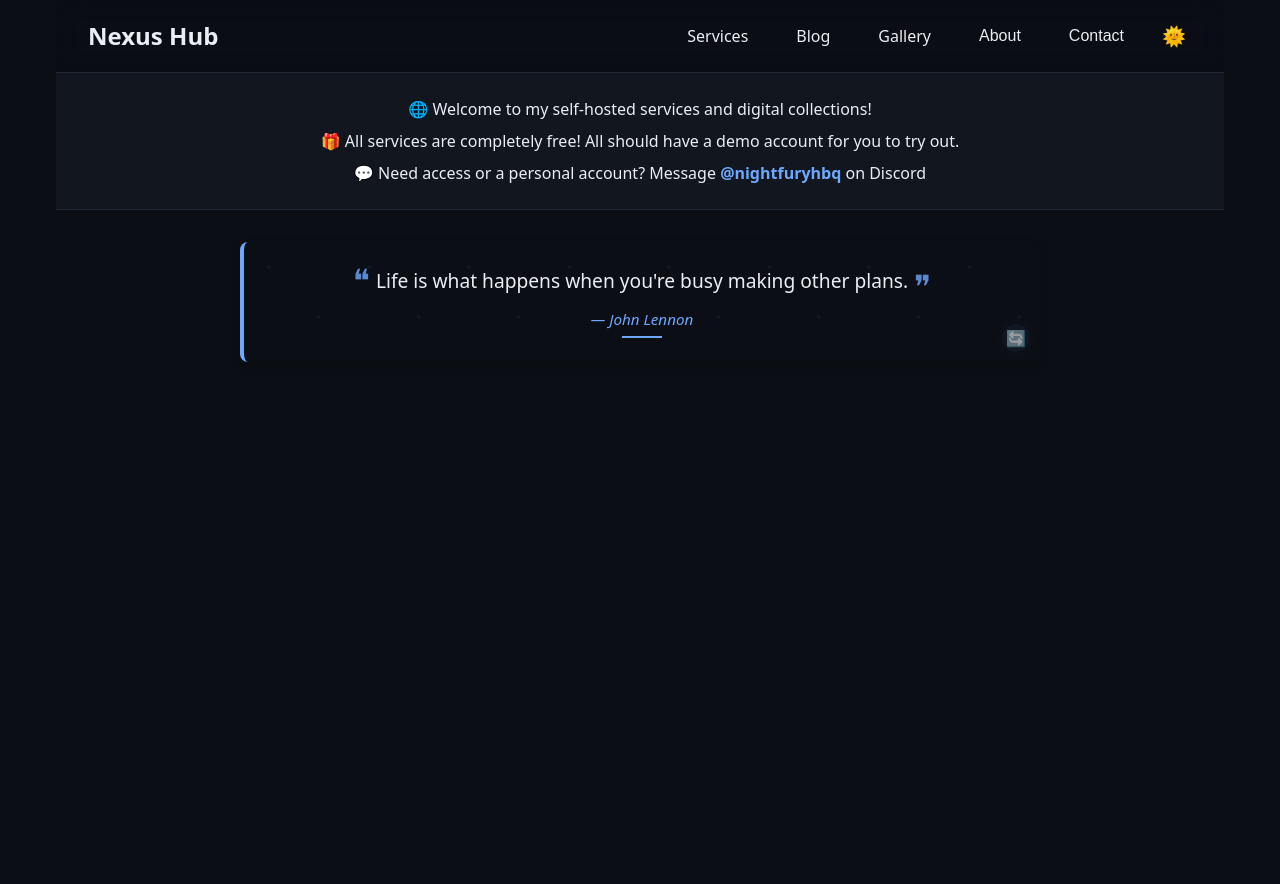
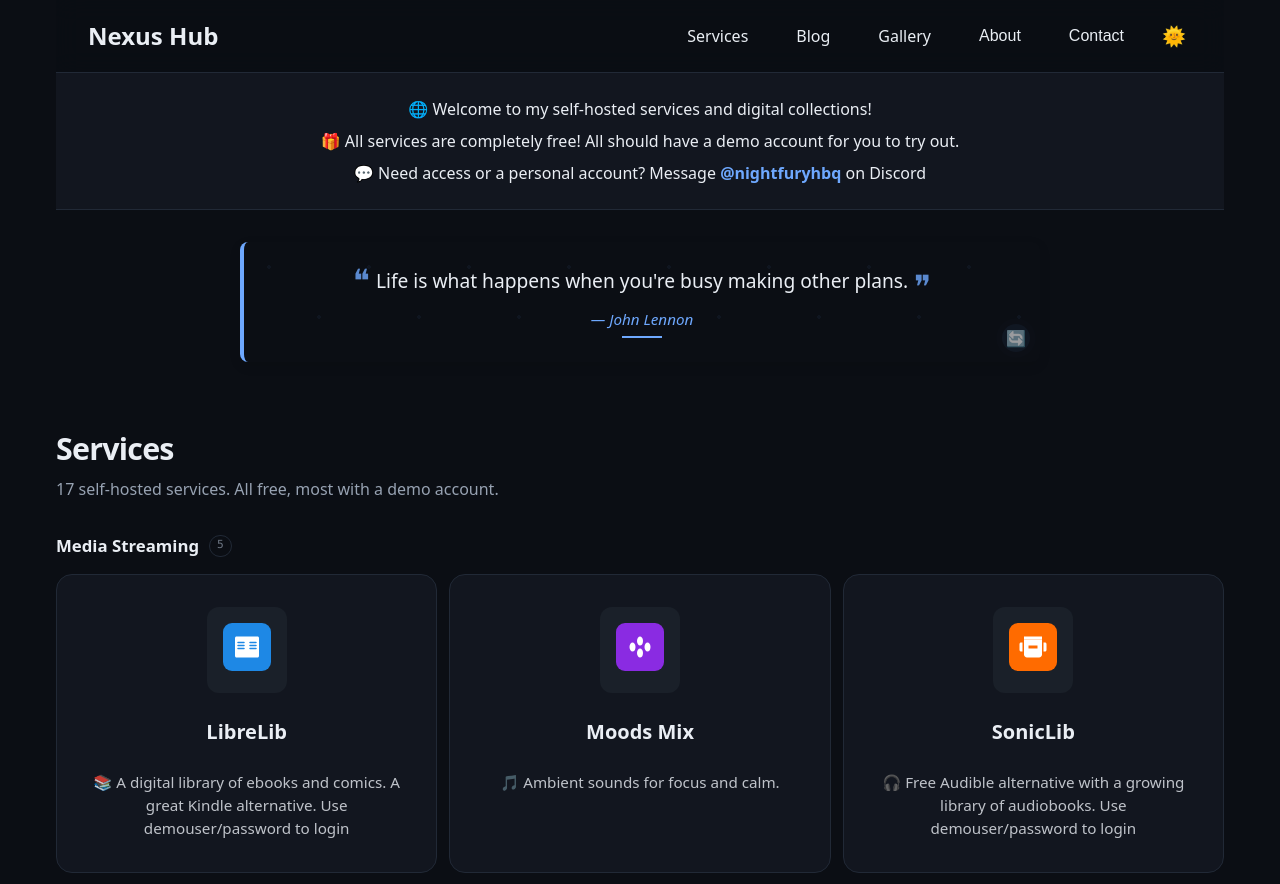
Before and after one commit to hbqdev/hbqnexus, a Vue app: page /services in a window 1280 px wide. Shown: the top 884 px of the page. Before the commit the page ends 800 px from the top, so only its background shows below. Built offline with nearby package versions, Linux system fonts and the light colour scheme; no server answers.

Commit message:
feat: add /services and a 404 route
Unknown paths previously rendered the nav and an empty page. /services
becomes the full list so the home page can feature a subset.

```diff
--- a/src/router/index.js
+++ b/src/router/index.js
@@ -3,6 +3,8 @@
 import BlogView from '../views/BlogView.vue';
 import BlogPostView from '../views/BlogPostView.vue';
 import GalleryView from '../views/GalleryView.vue';
+import ServicesView from '../views/ServicesView.vue';
+import NotFoundView from '../views/NotFoundView.vue';
 
 const router = createRouter({
   history: createWebHistory(),
@@ -28,6 +30,16 @@
       name: 'gallery',
       component: GalleryView,
     },
+    {
+      path: '/services',
+      name: 'services',
+      component: ServicesView,
+    },
+    {
+      path: '/:pathMatch(.*)*',
+      name: 'not-found',
+      component: NotFoundView,
+    },
   ],
 });
 
--- /dev/null
+++ b/src/views/NotFoundView.vue
@@ -0,0 +1,24 @@
+<template>
+  <div class="nf">
+    <p class="nf-code">404</p>
+    <h1>That page doesn't exist</h1>
+    <p class="nf-body">The link may be out of date, or the page may have moved.</p>
+    <div class="nf-links">
+      <router-link to="/">Home</router-link>
+      <router-link to="/services">Services</router-link>
+      <router-link to="/blog">Writing</router-link>
+      <router-link to="/gallery">Gallery</router-link>
+    </div>
+  </div>
+</template>
+
+<script setup></script>
+
+<style scoped>
+.nf { padding: 5rem 0; max-width: 46ch; }
+.nf-code { font-family: var(--font-mono); font-size: .8rem; letter-spacing: .18em; color: var(--text-faint); margin: 0 0 .8rem; }
+.nf h1 { margin: 0 0 .6rem; font-size: 1.7rem; letter-spacing: -.02em; }
+.nf-body { margin: 0 0 1.5rem; color: var(--text-muted); }
+.nf-links { display: flex; flex-wrap: wrap; gap: 1rem; }
+.nf-links a { color: var(--accent-color); }
+</style>
--- /dev/null
+++ b/src/views/ServicesView.vue
@@ -0,0 +1,42 @@
+<template>
+  <div class="services-view">
+    <header class="sv-head">
+      <h1>Services</h1>
+      <p>{{ total }} self-hosted services. All free, most with a demo account.</p>
+    </header>
+
+    <section v-for="category in categories" :key="category.name" class="sv-cat">
+      <div class="sv-cat-head">
+        <h2>{{ category.name }}</h2>
+        <span class="sv-count">{{ category.services.length }}</span>
+      </div>
+      <div class="sv-grid">
+        <ServiceCard v-for="s in category.services" :key="s.name" :service="s" />
+      </div>
+    </section>
+  </div>
+</template>
+
+<script setup>
+import ServiceCard from '../components/ServiceCard.vue';
+import { useServices } from '../composables/useServices';
+
+const { categories, total } = useServices();
+</script>
+
+<style scoped>
+.services-view { padding: 2rem 0 4rem; }
+.sv-head { margin-bottom: 2rem; }
+.sv-head h1 { margin: 0 0 .35rem; font-size: 1.9rem; letter-spacing: -.025em; }
+.sv-head p { margin: 0; color: var(--text-muted); }
+.sv-cat { margin-bottom: 2.5rem; }
+.sv-cat-head { display: flex; align-items: center; gap: .6rem; margin-bottom: 1rem; }
+.sv-cat-head h2 { margin: 0; font-size: 1.05rem; font-weight: 640; }
+.sv-count {
+  font-family: var(--font-mono); font-size: .7rem; color: var(--text-faint);
+  border: 1px solid var(--border-color); border-radius: 999px; padding: .1rem .45rem;
+}
+.sv-grid { display: grid; gap: .75rem; grid-template-columns: 1fr; }
+@media (min-width: 620px) { .sv-grid { grid-template-columns: 1fr 1fr; } }
+@media (min-width: 980px) { .sv-grid { grid-template-columns: 1fr 1fr 1fr; } }
+</style>
```
Also changed, not shown: 1 other file (tests, documents, lock files or other folders).
